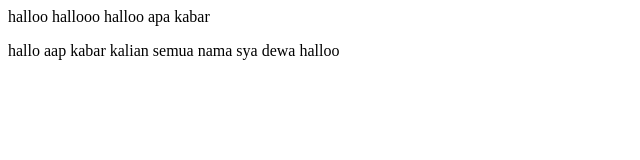
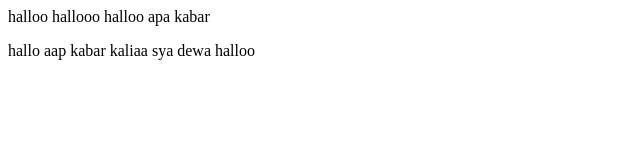
Before and after one commit to DewaSRY/git-learn, a plain HTML site: page src/index.html in a window 1280 px wide. Shown: the full height of the page, 0-640 px from the left. Drawn offline with Linux system fonts and the light colour scheme.

```diff
--- a/src/index.html
+++ b/src/index.html
@@ -7,6 +7,6 @@
   </head>
   <body>
     halloo hallooo halloo apa kabar
-    <p>hallo aap kabar kalian semua nama sya dewa halloo</p>
+    <p>hallo aap kabar kaliaa sya dewa halloo</p>
   </body>
 </html>
```
